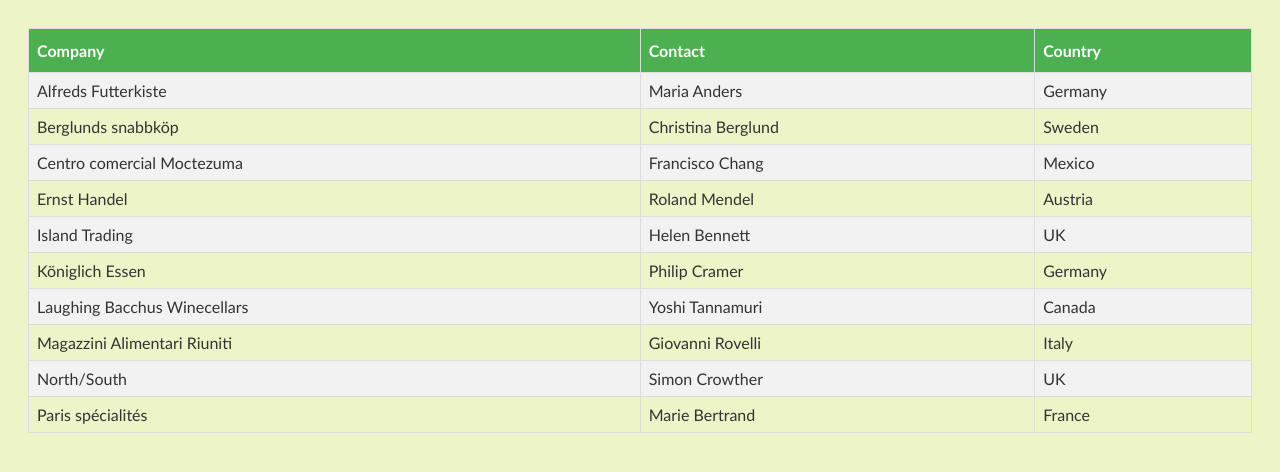
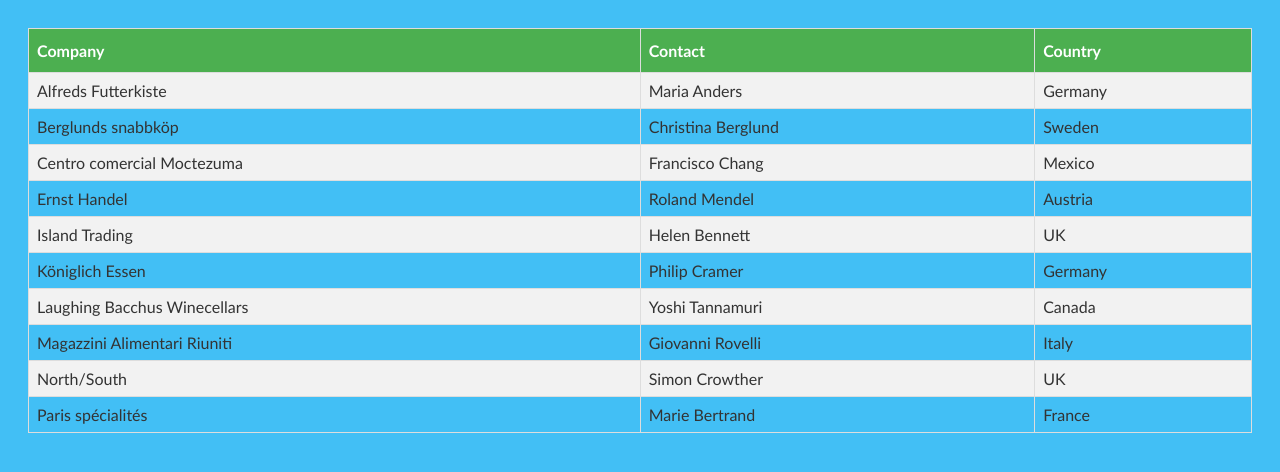
Before and after one commit to eddieAll/eddieAll.github.io, a plain HTML site: page index.html in a window 1280 px wide. Drawn offline with Linux system fonts and the light colour scheme.

Commit message:
new color

```diff
--- a/main.css
+++ b/main.css
@@ -1,6 +1,6 @@
 html {
 	margin: 20px;
-	background-color: #EDF5C8;
+	background-color: #42bff5;
 }
 
 body {
```
